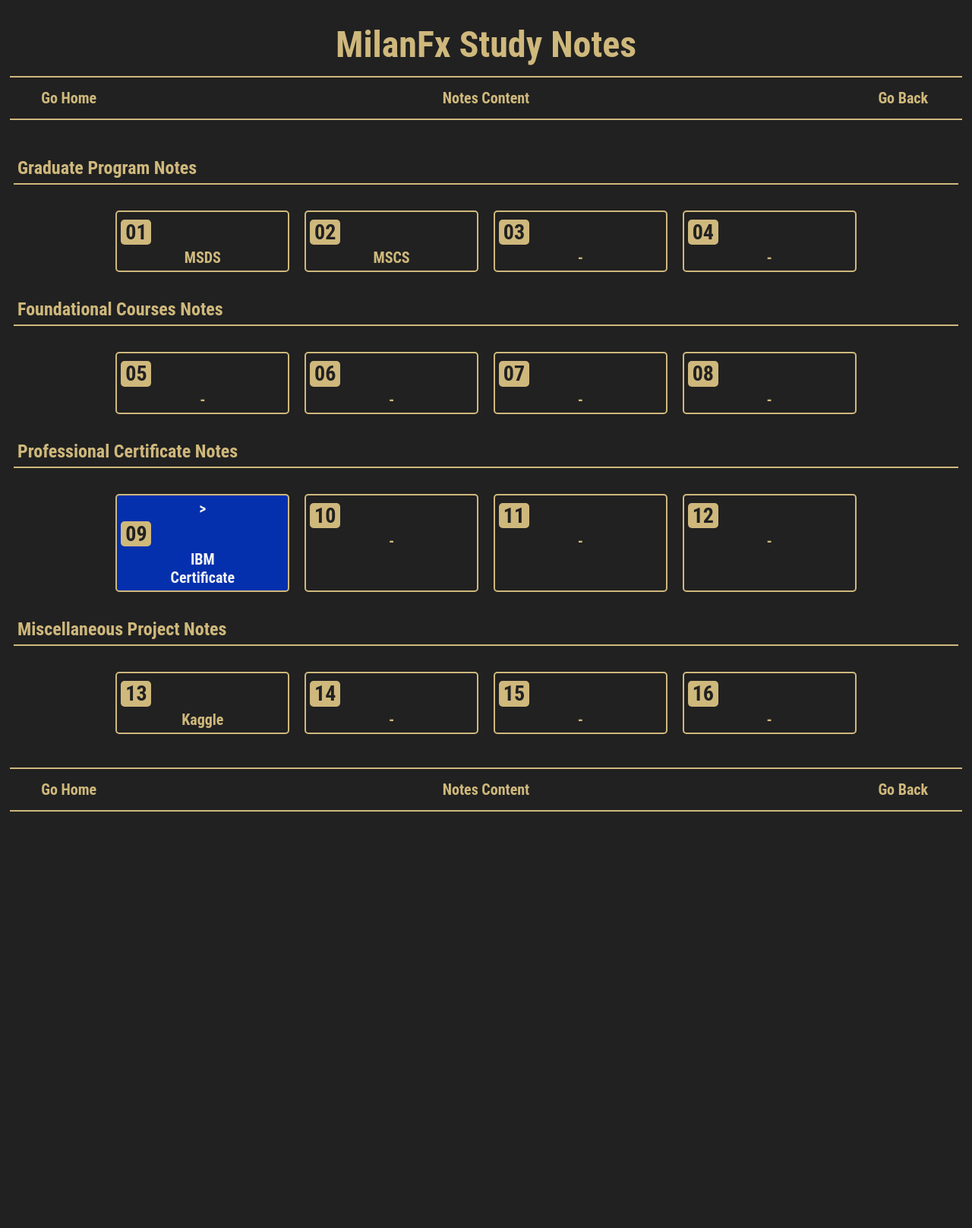
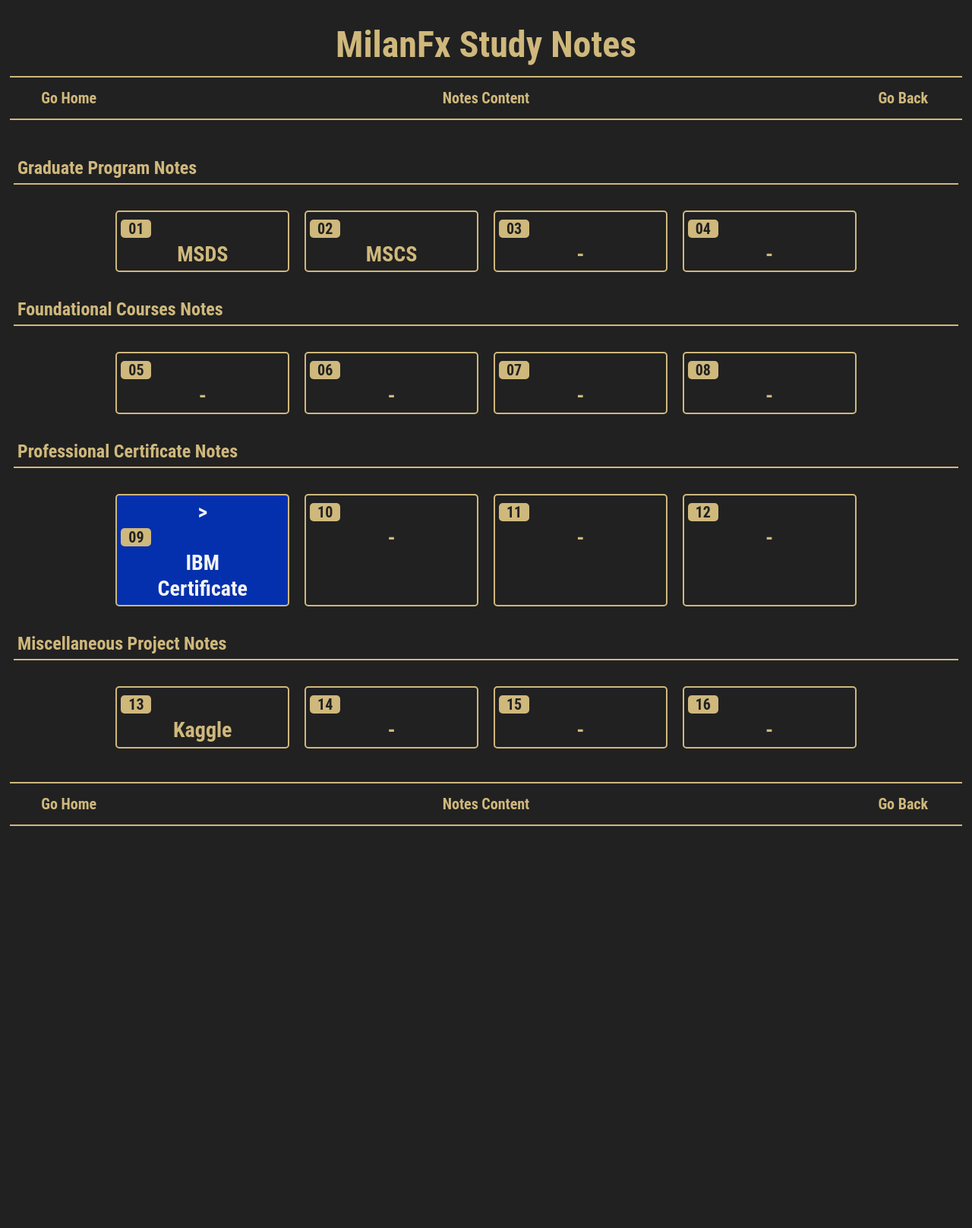
Before and after one commit to milanfx/milanfx.github.io, a Jekyll site: the page built from index.md, in a window 1280 px wide. Shown: the whole page at 76% size. Built offline with Jekyll 4.4.1, drawn with Linux system fonts in a browser that asks for light colours.

Commit message:
Update page.html

```diff
--- a/_layouts/page.html
+++ b/_layouts/page.html
@@ -160,7 +160,7 @@
     }
 
     .btn.boxout {
-      font-size: 20px;
+      font-size: 28px;
       border-radius: 5px;
       border: 2px solid var(--name);
     }
@@ -168,7 +168,7 @@
     .btn.boxin {
       background-color: var(--name);
       color: var(--back);
-      font-size: 28px;
+      font-size: 20px;
       width: 40px;
       padding: 0px;
       border-radius: 5px;
```
